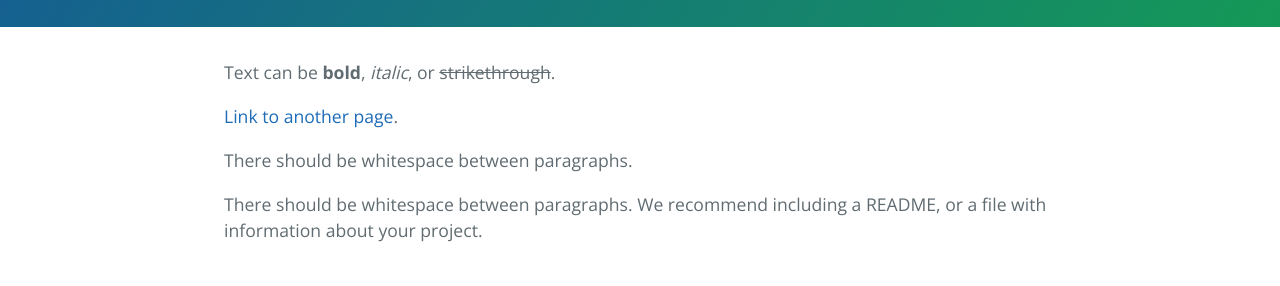
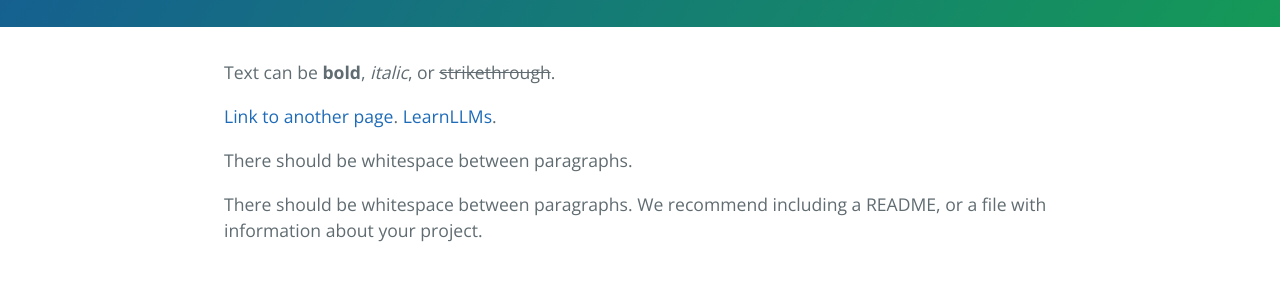
Before and after one commit to ypx19/CrisYo, a Jekyll site: the page built from index.md, in a window 1280 px wide and 900 px high. Shown: the part 356-642 px from the top of the window. Built offline with Jekyll 4.4.1, drawn with Linux system fonts in a browser that asks for light colours.

Commit message:
Update index.md

```diff
--- a/index.md
+++ b/index.md
@@ -5,6 +5,8 @@ layout: default
 Text can be **bold**, _italic_, or ~~strikethrough~~.
 
 [Link to another page](./another-page.html).
+[LearnLLMs](./LearnLLMs.html).
+
 
 There should be whitespace between paragraphs.
 
```
